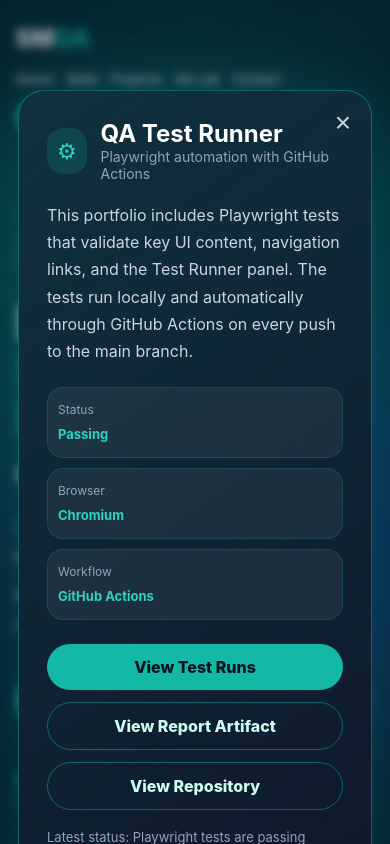
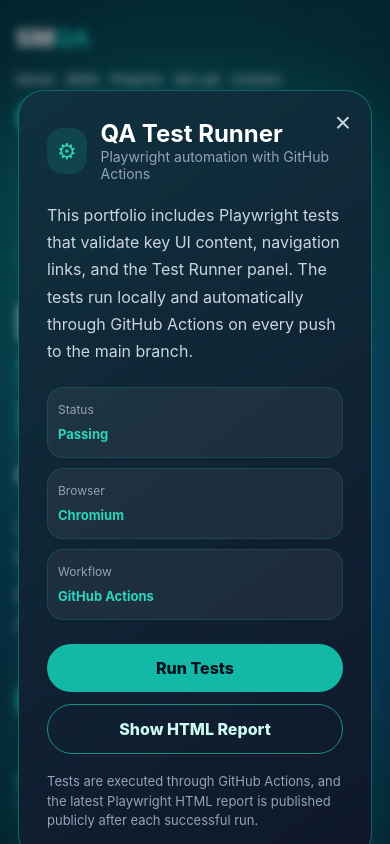
Before and after one commit to Sekunda-Mkenda/sekunda-qa-portfolio, a React (Vite) app: page / in a window 390 px wide. Both pictures are taken after a click on the button "⚙ Test Runner". Shown: the top 844 px of the page. Built offline with nearby package versions, Linux system fonts and the light colour scheme.

Commit message:
Update test runner buttons and responsive tests

```diff
--- a/src/App.jsx
+++ b/src/App.jsx
@@ -69,39 +69,29 @@
               </div>
             </div>
 
-            <div className="runner-actions">
+           <div className="runner-actions">
   <a
-    href="https://github.com/Sekunda-Mkenda/sekunda-qa-portfolio/actions"
+    href="https://github.com/Sekunda-Mkenda/sekunda-qa-portfolio/actions/workflows/playwright.yml"
     target="_blank"
     rel="noreferrer"
     className="runner-primary"
   >
-    View Test Runs
+    Run Tests
   </a>
 
   <a
-    href="https://github.com/Sekunda-Mkenda/sekunda-qa-portfolio/actions"
+    href="https://sekunda-mkenda.github.io/sekunda-qa-portfolio/"
     target="_blank"
     rel="noreferrer"
-    className="runner-secondary"
   >
-    View Report Artifact
-  </a>
-
-  <a
-    href="https://github.com/Sekunda-Mkenda/sekunda-qa-portfolio"
-    target="_blank"
-    rel="noreferrer"
-    className="runner-secondary"
-  >
-    View Repository
+    Show HTML Report
   </a>
 </div>
 
             <p className="runner-note">
-              <p className="runner-note">
- Latest status: Playwright tests are passing locally and through GitHub Actions.
-HTML reports are uploaded as workflow artifacts after each run.
+         <p className="runner-note">
+  Tests are executed through GitHub Actions, and the latest Playwright HTML
+  report is published publicly after each successful run.
 </p>
             </p>
           </div>
--- a/src/index.css
+++ b/src/index.css
@@ -1616,3 +1616,43 @@
     width: auto;
   }
 }
+.runner-actions {
+  display: grid;
+  gap: 12px;
+}
+
+.runner-actions a {
+  display: flex;
+  align-items: center;
+  justify-content: center;
+  width: 100%;
+  border-radius: 999px;
+  padding: 14px 18px;
+  text-decoration: none;
+  font-weight: 800;
+  transition: transform 0.25s ease, border-color 0.25s ease, box-shadow 0.25s ease;
+}
+
+.runner-actions a:first-child {
+  background: #14b8a6;
+  color: #02111f;
+}
+
+.runner-actions a:last-child {
+  background: transparent;
+  color: #ccfbf1;
+  border: 1px solid rgba(20, 184, 166, 0.75);
+}
+
+.runner-actions a:hover {
+  transform: translateY(-3px);
+}
+
+.runner-actions a:first-child:hover {
+  box-shadow: 0 14px 35px rgba(20, 184, 166, 0.35);
+}
+
+.runner-actions a:last-child:hover {
+  color: #14b8a6;
+  border-color: #14b8a6;
+}
```
Also changed, not shown: 1 other file (tests, documents, lock files or other folders).
